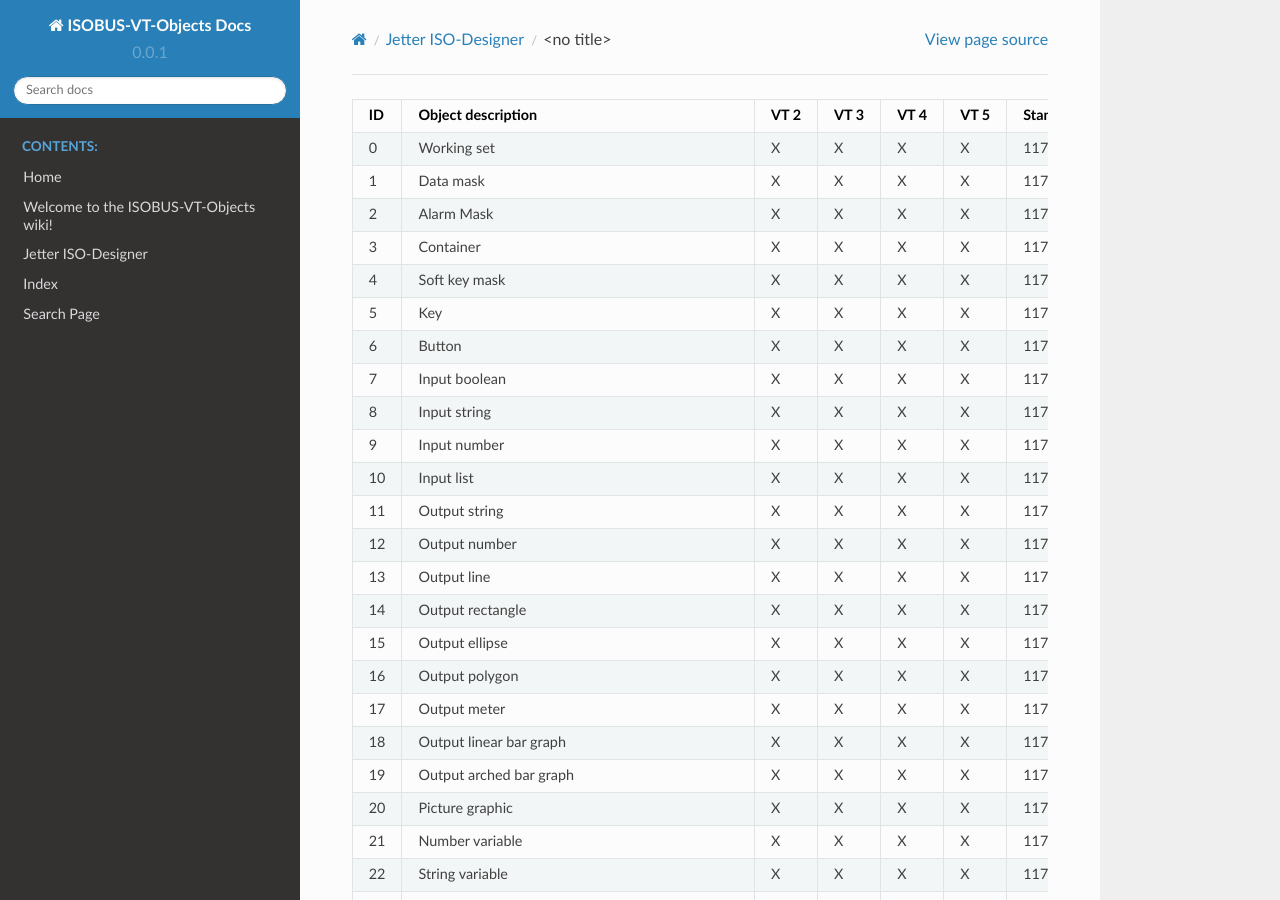
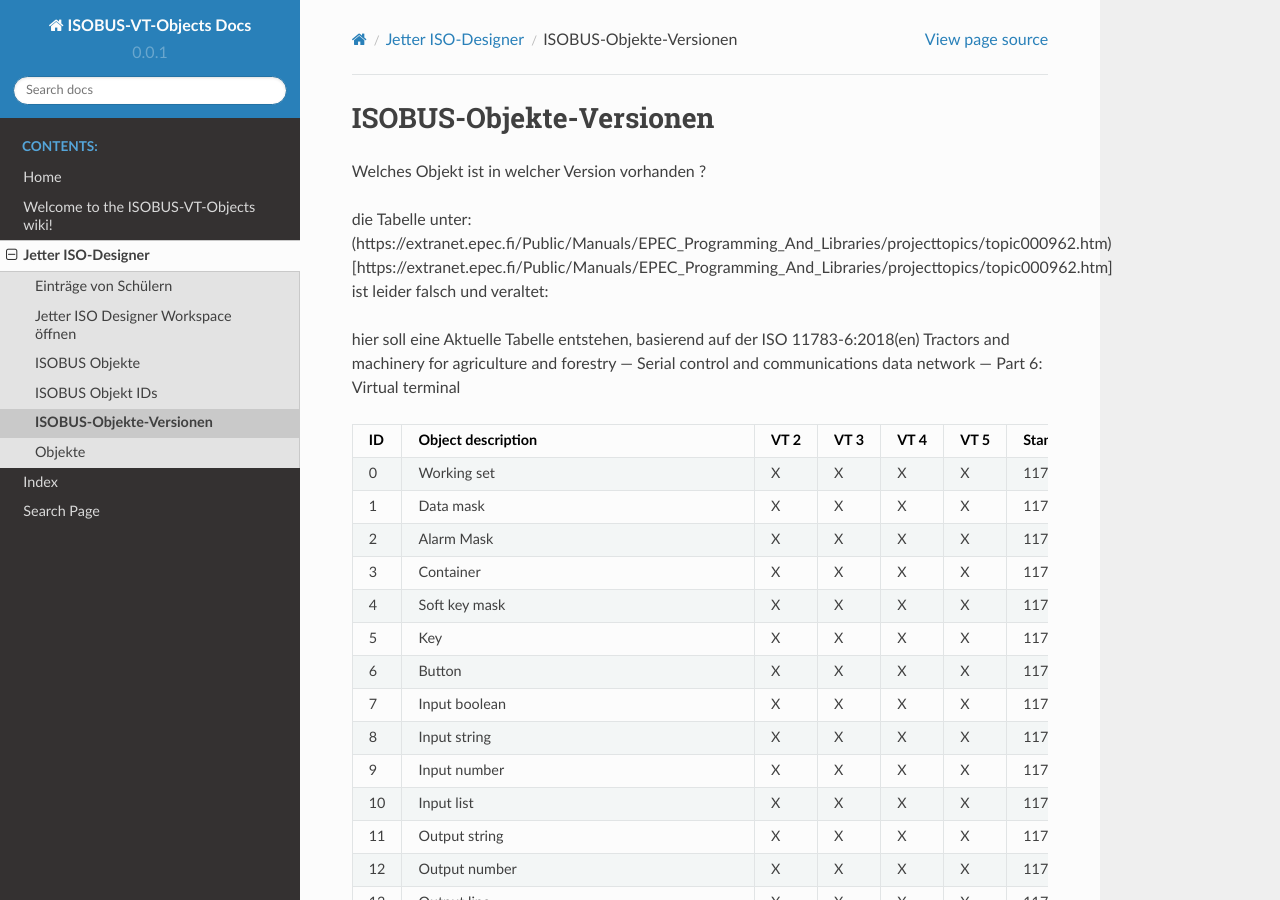
Before and after one commit to Meisterschulen-am-Ostbahnhof-Munchen/ISOBUS-VT-Objects-docs, a Sphinx documentation site: the page built from docs/ISOBUS-Objekte-Versionen.md, in a window 1280 px wide and 900 px high. Built offline with Sphinx 7.4.7 and the Read the Docs theme 2.0.0, drawn with Linux system fonts in a browser that asks for light colours.

Commit message:
Update ISOBUS-Objekte-Versionen.md

```diff
--- a/docs/ISOBUS-Objekte-Versionen.md
+++ b/docs/ISOBUS-Objekte-Versionen.md
@@ -1,4 +1,14 @@
+# ISOBUS-Objekte-Versionen
 
+Welches Objekt ist in welcher Version vorhanden ?
+
+die Tabelle unter:
+(https://extranet.epec.fi/Public/Manuals/EPEC_Programming_And_Libraries/projecttopics/topic000962.htm)[https://extranet.epec.fi/Public/Manuals/EPEC_Programming_And_Libraries/projecttopics/topic000962.htm]
+ist leider falsch und veraltet:
+
+hier soll eine Aktuelle Tabelle entstehen,
+basierend auf der ISO 11783-6:2018(en)
+Tractors and machinery for agriculture and forestry — Serial control and communications data network — Part 6: Virtual terminal
 
 
 | ID | Object description                                 | VT 2 | VT 3 | VT 4 | VT 5 | Standard         | Jetter L5 support |
```
